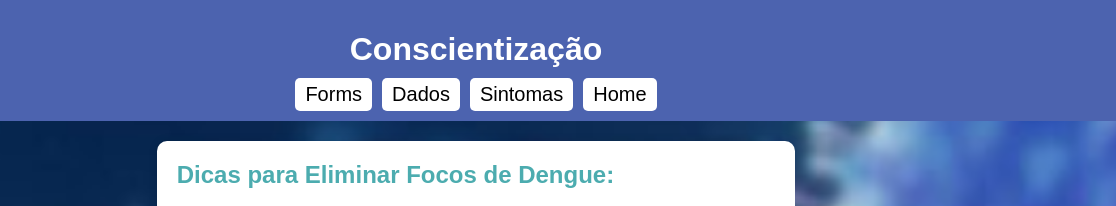
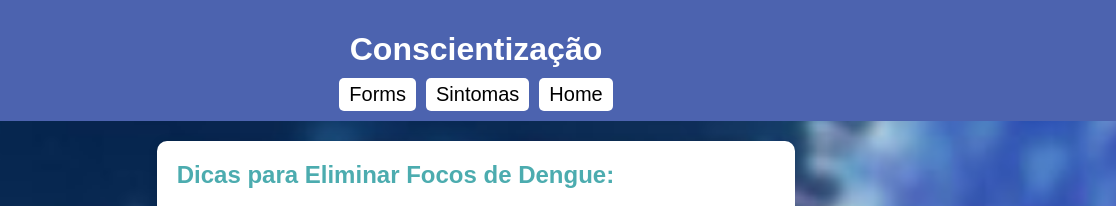
Before and after one commit to lucascalu/diaD.github.io, a plain HTML site: page conscientizacao.html in a window 1280 px wide. Shown: the top 206 px of the page, 164-1280 px from the left. Drawn offline with Linux system fonts and the light colour scheme.

Commit message:
Update conscientizacao.html

```diff
--- a/conscientizacao.html
+++ b/conscientizacao.html
@@ -114,7 +114,7 @@
     <div class="button-container">
 
       <a href="#" class="button">Forms</a>
-      <a href="dados.html" class="button">Dados</a>
+
       <a href="sintomas.html" class="button">Sintomas</a>
       <a href="index.html" class="button">Home</a>
     </div>
```
